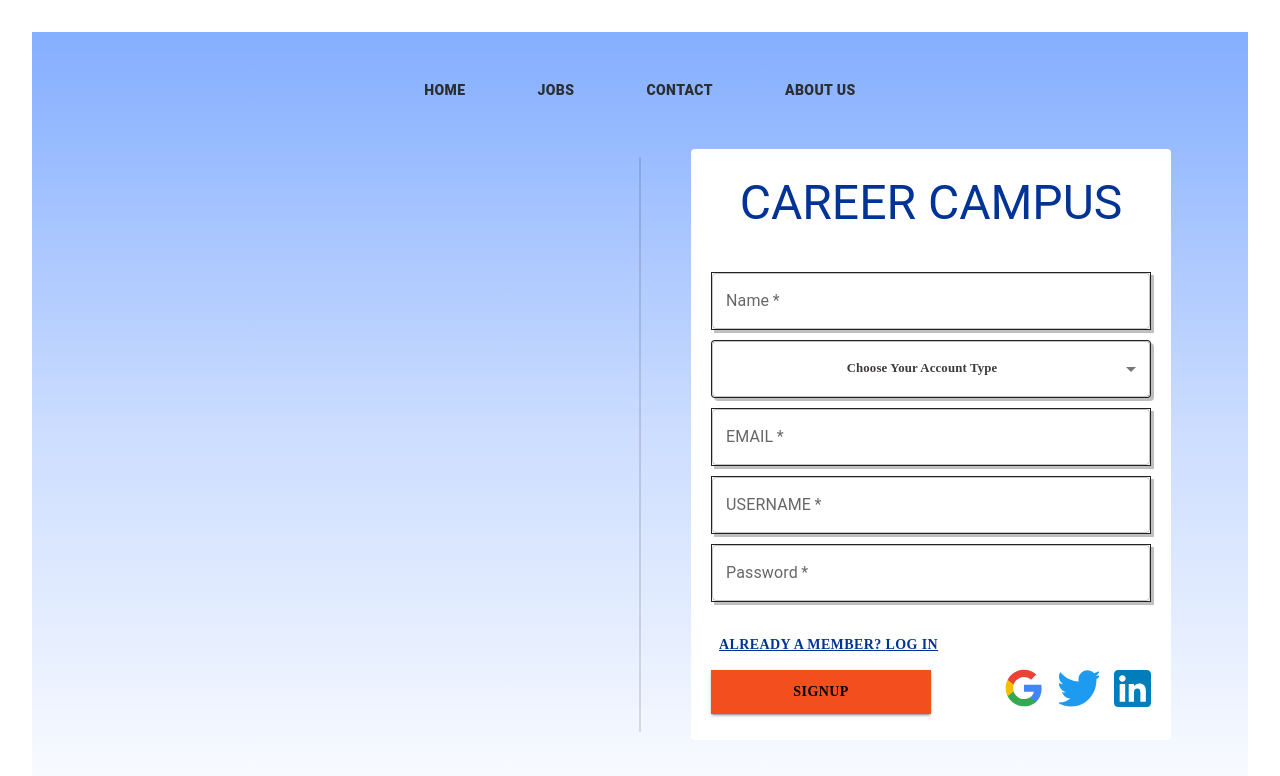
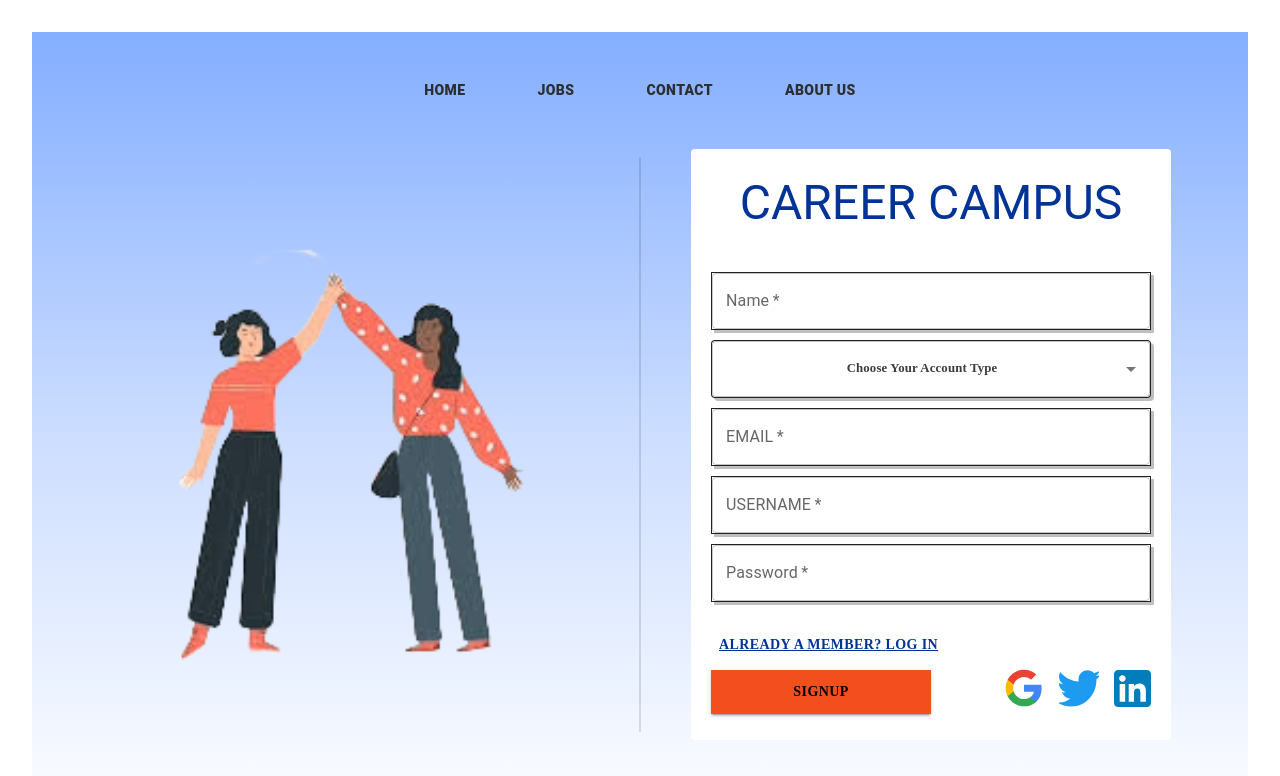
Before and after one commit to Abhay2342/innovateX_Hackathon, a React (Vite) app in the folder client/: page /signup in a window 1280 px wide. Shown: the top 776 px of the page. Built offline with nearby package versions, Linux system fonts and the light colour scheme.

Commit message:
added image to signup page

```diff
--- a/client/src/pages/signup/SignupPage.jsx
+++ b/client/src/pages/signup/SignupPage.jsx
@@ -18,6 +18,7 @@ import LinkedInIcon from "../../assets/linkedin.svg";
 import { useNavigate } from "react-router-dom"; // Import useNavigate
 import { useState } from "react";
 import { CircularProgress } from "@mui/material";
+import img from "../../assets/signupimg.png";
 const SignUpPage = () => {
   const navigate = useNavigate(); // Initialize useNavigate
 
@@ -83,11 +84,11 @@ const SignUpPage = () => {
       >
         {/* Left Side with Image */}
         <Grid item xs={5}>
-          {/* <img
+          <img
             src={img} // replace with the path to your image
             alt="Login Page Image"
             style={{ width: "100%", height: "100%", objectFit: "cover" }}
-          /> */}
+          />
         </Grid>
         {/* Right Side with Login Form */}
         <Divider
```
Also changed, not shown: client/src/assets/signupimg.png (added).
